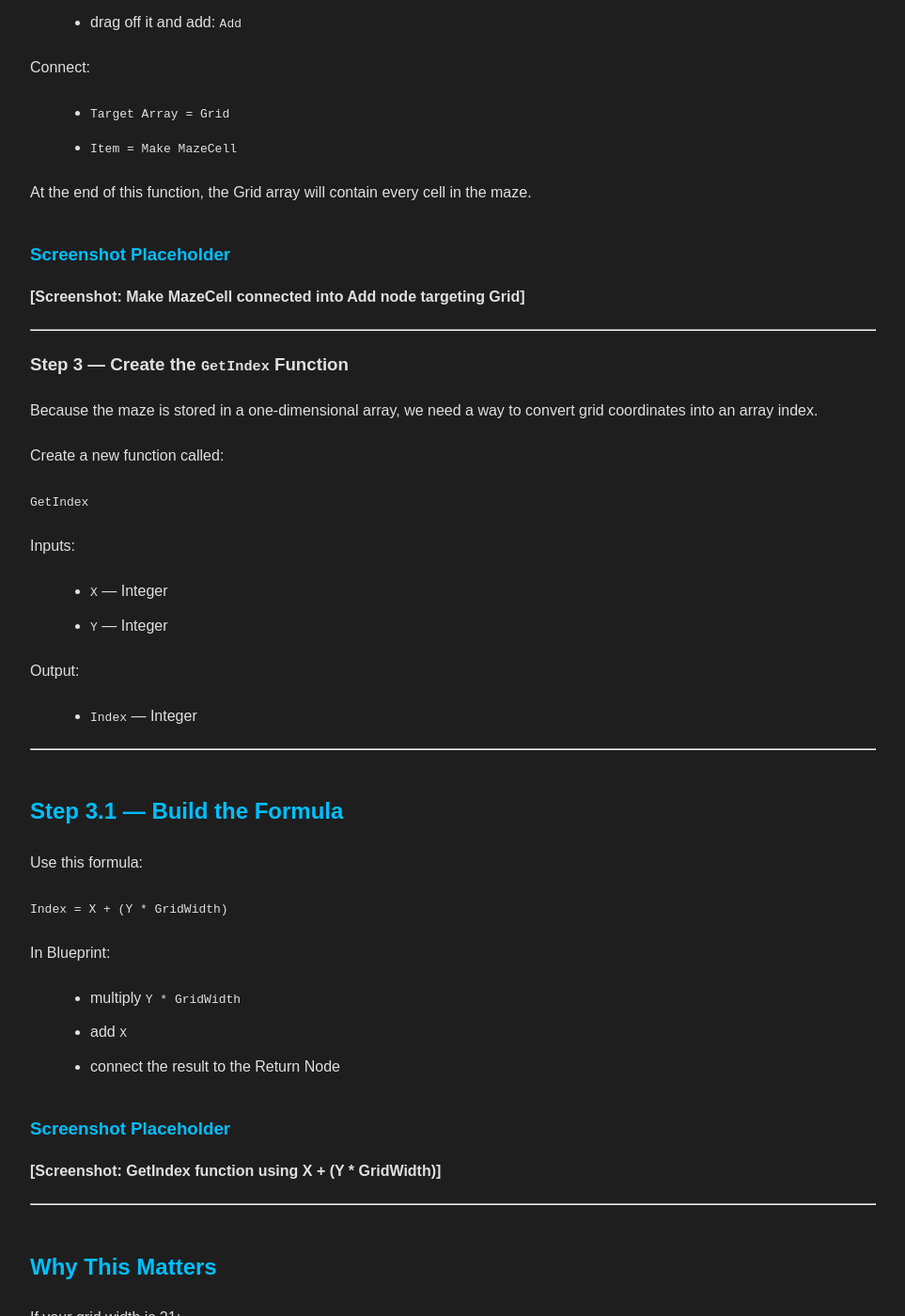
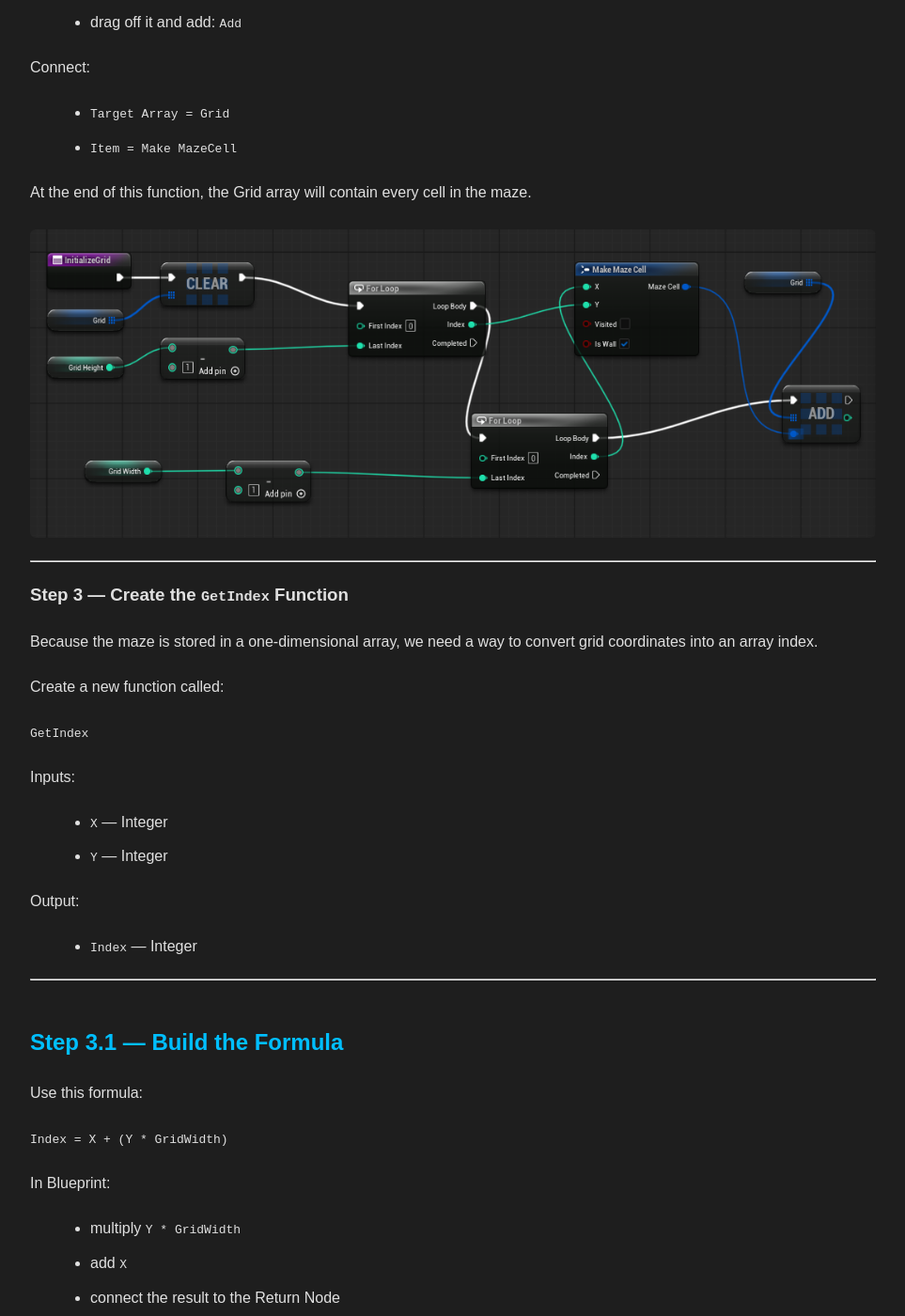
Before and after one commit to ScriptureExamined/NovawrightStudios, a Jekyll site: the page built from _posts/2025-08-02-UE5-Maze-Tutorial-using-Blueprints.md, in a window 1280 px wide and 1400 px high, scrolled down 6017 px. Shown: the whole window at 94% size, without its empty margins (158-1121 px from the left). Built offline with Jekyll 4.4.1, drawn with Linux system fonts in a browser that asks for light colours.

Commit message:
Update UE Maze Tutorial

```diff
--- a/_posts/2025-08-02-UE5-Maze-Tutorial-using-Blueprints.md
+++ b/_posts/2025-08-02-UE5-Maze-Tutorial-using-Blueprints.md
@@ -176,9 +176,9 @@ Connect:
 
 At the end of this function, the Grid array will contain every cell in the maze.
 
-### Screenshot Placeholder
-
-**[Screenshot: Make MazeCell connected into Add node targeting Grid]**
+<a href="{{ '/assets/images/blog/Make-MazeCell-connected-into-Add-node-targeting-Grid.png' | relative_url }}">
+  <img src="{{ '/assets/images/blog/Make-MazeCell-connected-into-Add-node-targeting-Grid.png' | relative_url }}" alt="Screenshot showing Make MazeCell connected into Add node targeting Grid" class="post-image">
+</a>
 
 ---
 
@@ -213,9 +213,9 @@ In Blueprint:
 - add `X`
 - connect the result to the Return Node
 
-### Screenshot Placeholder
-
-**[Screenshot: GetIndex function using X + (Y * GridWidth)]**
+<a href="{{ '/assets/images/blog/GetIndex-function-using-X-plus-(YxGridWidth).png' | relative_url }}">
+  <img src="{{ '/assets/images/blog/GetIndex-function-using-X-plus-(YxGridWidth).png' | relative_url }}" alt="Screenshot showing GetIndex function using X + (Y * GridWidth)" class="post-image">
+</a>
 
 ---
 
```
Also changed, not shown: assets/images/blog/GetIndex-function-using-X-plus-(YxGridWidth).png (added), assets/images/blog/Make-MazeCell-connected-into-Add-node-targeting-Grid.png (added).
